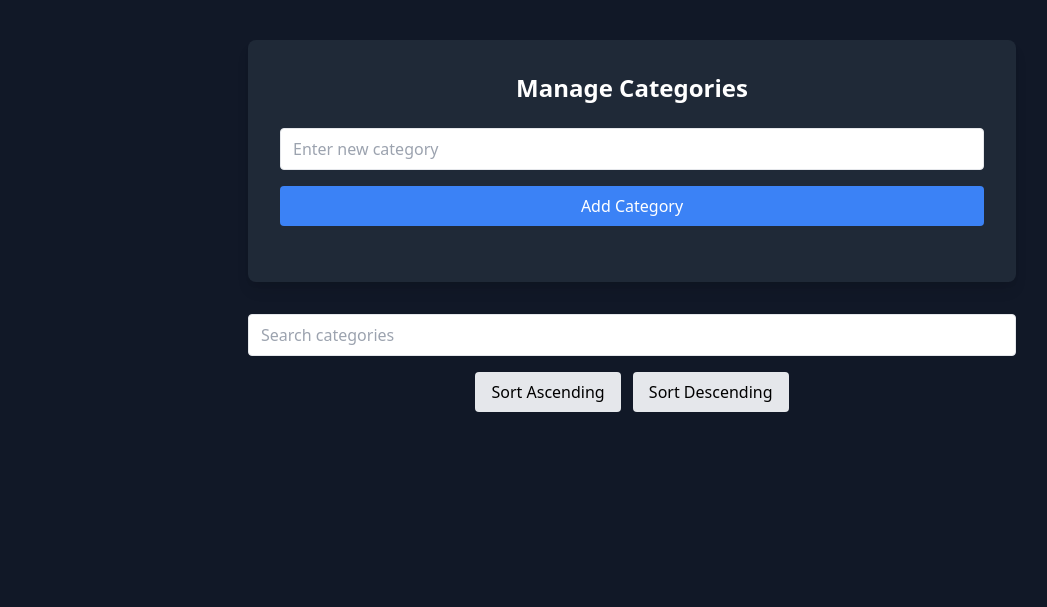
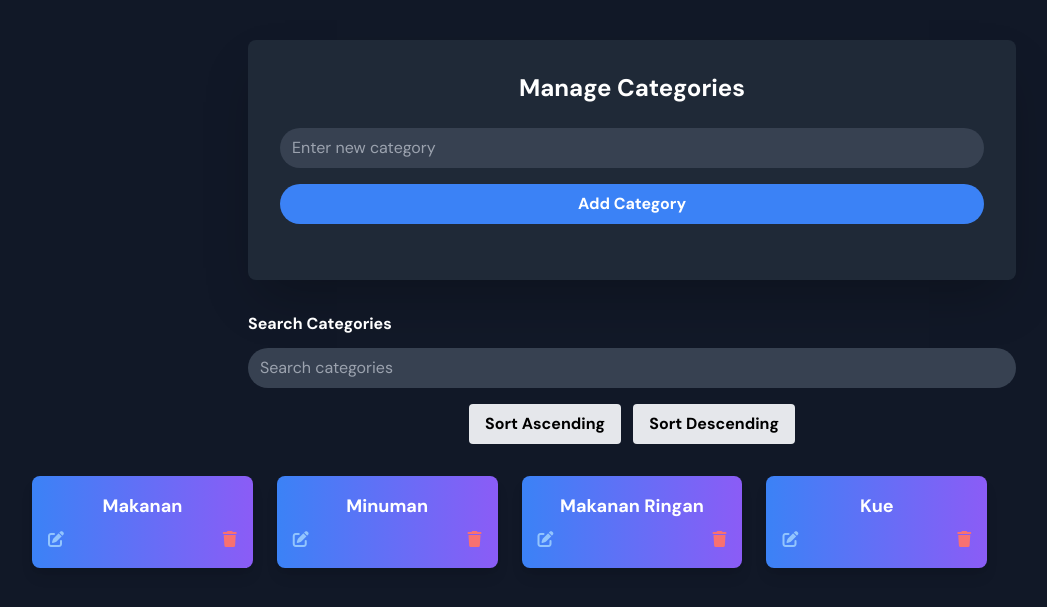
Before and after one commit to has-bogor/has-bogor, a Django app: template category/templates/category/list_category.html in a window 1280 px wide. Shown: the top 607 px of the page, without its empty margins (8-1055 px from the left). Run offline with Django 5.2, Linux system fonts and the light colour scheme; the template is opened without the code that fills it, so the values that code supplies are empty.

Commit message:
fixing template

```diff
--- a/category/templates/category/list_category.html
+++ b/category/templates/category/list_category.html
@@ -5,50 +5,62 @@
     <meta name="viewport" content="width=device-width, initial-scale=1.0">
     <title>Category Management</title>
     <link href="https://cdn.jsdelivr.net/npm/tailwindcss@2.2.19/dist/tailwind.min.css" rel="stylesheet">
+    <link href="https://fonts.googleapis.com/css2?family=DM+Sans:wght@400;500;700&display=swap" rel="stylesheet">
+    <link rel="stylesheet" href="https://cdnjs.cloudflare.com/ajax/libs/font-awesome/6.0.0-beta3/css/all.min.css">
+    <style>
+        body {
+            font-family: 'DM Sans', sans-serif; /* Set DM Sans as the default font */
+        }
+    </style>
+
 </head>
 <body class="bg-gray-900 p-10">
-    <div class="max-w-3xl mx-auto">
-        <div class="bg-gray-800 text-white p-8 rounded-lg shadow-lg mb-8">
+    <div class="">
+        <div class="max-w-3xl mx-auto bg-gray-800 text-white p-8 rounded-lg shadow-2xl mb-8">
             <h1 class="text-2xl text-white font-bold mb-6 text-center">Manage Categories</h1>
-
-        <!-- Sorting Buttons -->
-
 
             <!-- Add Category Form -->
             <div class="mb-6">
                 <form id="addCategoryForm" onsubmit="createCategory(event)">
-                <input type="text" id="newCategoryName" placeholder="Enter new category" class="border py-2 px-3 rounded w-full mb-4" required>
-                <button type="submit" class="bg-blue-500 text-white py-2 px-4 rounded w-full hover:bg-blue-600">Add Category</button>
+                    {% csrf_token %}
+                    <input type="text" id="newCategoryName" placeholder="Enter new category" class=" py-2 px-3 rounded-full w-full mb-4 text-white bg-gray-700" required>
+                    <button type="submit" class="bg-blue-500 text-white py-2 px-4  w-full hover:bg-blue-600 rounded-full font-bold">Add Category</button>
                 </form>
             </div>
         </div>
+
         <!-- Response Message -->
         <div id="responseMessage" class="hidden bg-green-100 text-green-700 p-4 rounded mb-4"></div>
-        <input type="text" id="searchBar" placeholder="Search categories"
-        class="border py-2 px-3 rounded w-full mb-4" oninput="searchCategories()">
+
+        <!-- Search Bar and Sorting Buttons -->
+        <div class="max-w-3xl mx-auto mb-8">
+            <h1 class="text-base text-white font-bold mb-3 text-left">Search Categories</h1>
+            <input type="text" id="searchBar" placeholder="Search categories" class="py-2 px-3 rounded-full w-full mb-4 bg-gray-700 text-white" oninput="searchCategories()">
             <div class="text-center mb-4">
-            <button onclick="fetchCategories('asc')" class="bg-gray-200 py-2 px-4 mr-2 rounded hover:bg-gray-300">Sort Ascending</button>
-            <button onclick="fetchCategories('desc')" class="bg-gray-200 py-2 px-4 rounded hover:bg-gray-300">Sort Descending</button>
+                <button onclick="fetchCategories('asc')" class="bg-gray-200 py-2 px-4 mr-2 rounded hover:bg-gray-300 font-bold">Sort Ascending</button>
+                <button onclick="fetchCategories('desc')" class="bg-gray-200 py-2 px-4 rounded hover:bg-gray-300 font-bold">Sort Descending</button>
             </div>
+        </div>
+
         <!-- Category List -->
-        <div id="categoryList" class="grid grid-cols-1 sm:grid-cols-2 lg:grid-cols-3 gap-6">
+        <div id="categoryList" class="grid grid-cols-1 sm:grid-cols-2 md:grid-cols-3 lg:grid-cols-4 xl:grid-cols-5 gap-6"">
             <!-- Category items will be populated here -->
         </div>
     </div>
 
     <script>
 
-
         function searchCategories() {
             const query = document.getElementById("searchBar").value;
             fetchCategories('asc', query);
         }
+
         function fetchCategories(order = 'asc', search = '') {
-            fetch(`/categories/?order=${order}&search=${search}`)
+            fetch(`/category/categories/?order=${order}&search=${search}`)
             .then(response => response.json())
             .then(data => {
                 if (data.success) {
-                    renderCategories(data.data);
+                    renderCategories(data.categories);
                 } else {
                     alert("Error fetching categories.");
                 }
@@ -64,34 +76,55 @@
 
             categories.forEach(category => {
                 const categoryItem = document.createElement('div');
-                categoryItem.classList.add('category-item', 'bg-white', 'p-6', 'rounded-lg', 'shadow-md', 'hover:shadow-lg', 'transition-shadow');
+                categoryItem.classList.add('category-item',
+                    'bg-gradient-to-r',
+                    'from-blue-500',
+                    'to-purple-500',
+                    'text-white',
+                    'p-4',
+                    'rounded-lg',
+                    'shadow-lg',
+                    'hover:shadow-xl',
+                    'transition-shadow',
+                    'transform',
+                    'hover:scale-105',
+                    'duration-200'
+                );
                 categoryItem.setAttribute('data-id', category.id);
                 categoryItem.innerHTML = `
-                    <h3 class="category-name text-lg font-semibold mb-2">${category.nama_category}</h3>
-                    <div class="mt-4 flex justify-between">
-                        <button onclick="editCategory('${category.id}', '${category.nama_category}')" class="text-blue-500 hover:text-blue-700">Edit</button>
-                        <button onclick="deleteCategory('${category.id}')" class="text-red-500 hover:text-red-700">Delete</button>
+                    <h3 class="category-name text-lg text-center font-semibold ">${category.nama_category}</h3>
+                    <div class="mt-2 flex justify-between">
+                        <button onclick="editCategory('${category.id}', '${category.nama_category}')" class="text-blue-300 hover:text-blue-400">
+                            <i class="fas fa-edit"></i> <!-- Edit icon -->
+                        </button>
+                        <button onclick="deleteCategory('${category.id}')" class="text-red-400 hover:text-red-500">
+                            <i class="fas fa-trash"></i> <!-- Delete icon -->
+                        </button>
                     </div>
                 `;
+
                 categoryList.appendChild(categoryItem);
             });
             }
 
+
         // Fetch categories on page load
         document.addEventListener("DOMContentLoaded", function() {
+            // Render the initial categories
             fetchCategories('asc');
         });
-
 
         // Create a new category via AJAX
         function createCategory(event) {
             event.preventDefault();
             const categoryName = document.getElementById("newCategoryName").value.trim();
-            fetch('/categories/create/', {
+            const csrfToken = document.querySelector('[name=csrfmiddlewaretoken]').value;
+
+            fetch('/category/categories/create/', {
                 method: 'POST',
                 headers: {
                     'Content-Type': 'application/json',
-                    'X-CSRFToken': '{{ csrf_token }}'
+                    'X-CSRFToken': csrfToken
                 },
                 body: JSON.stringify({ nama_category: categoryName })
             })
@@ -99,23 +132,30 @@
             .then(data => {
                 if (data.success) {
                     showMessage(data.message);
-                    fetchCategories('asc'); // Refresh list
-                    document.getElementById("newCategoryName").value = ""; // Clear input
+                    fetchCategories('asc');
+                    document.getElementById("newCategoryName").value = "";
                 } else {
                     showMessage(data.message, true);
                 }
+            })
+            .catch(error => {
+                console.error('Error creating category:', error);
+                showMessage("Error creating category.", true);
             });
         }
 
         // Edit an existing category
+        // Edit an existing category
         function editCategory(id, currentName) {
             const newName = prompt("Enter new name for the category:", currentName);
             if (newName && newName.trim() !== currentName) {
-                fetch(`/categories/update/${id}/`, {
+                const csrfToken = document.querySelector('[name=csrfmiddlewaretoken]').value;
+
+                fetch(`/category/categories/update/${id}/`, {  // Add 'category' prefix here
                     method: 'PUT',
                     headers: {
                         'Content-Type': 'application/json',
-                        'X-CSRFToken': '{{ csrf_token }}'
+                        'X-CSRFToken': csrfToken
                     },
                     body: JSON.stringify({ nama_category: newName.trim() })
                 })
@@ -134,10 +174,12 @@
         // Delete a category
         function deleteCategory(id) {
             if (confirm("Are you sure you want to delete this category?")) {
-                fetch(`/categories/delete/${id}/`, {
+                const csrfToken = document.querySelector('[name=csrfmiddlewaretoken]').value;
+
+                fetch(`/category/categories/delete/${id}/`, {  // Add 'category' prefix here
                     method: 'DELETE',
                     headers: {
-                        'X-CSRFToken': '{{ csrf_token }}'
+                        'X-CSRFToken': csrfToken
                     }
                 })
                 .then(response => response.json())
@@ -152,6 +194,7 @@
             }
         }
 
+
         // Display response messages
         function showMessage(message, isError = false) {
             const responseMessage = document.getElementById("responseMessage");
@@ -162,11 +205,6 @@
             responseMessage.classList.toggle("text-green-700", !isError);
             responseMessage.classList.toggle("text-red-700", isError);
         }
-
-        // Fetch categories on page load
-        document.addEventListener("DOMContentLoaded", function() {
-            fetchCategories('asc');
-        });
     </script>
 </body>
 </html>
--- a/category/urls.py
+++ b/category/urls.py
@@ -2,9 +2,9 @@
 from . import views
 
 urlpatterns = [
+    path('', views.category_management, name='category_management'),  # This is the main view
     path('categories/', views.list_categories_ordered, name='list_categories_ordered'),
     path('categories/create/', views.create_category, name='create_category'),
     path('categories/update/<int:id>/', views.update_category, name='update_category'),
     path('categories/delete/<int:id>/', views.delete_category, name='delete_category'),
-
 ]
--- a/category/views.py
+++ b/category/views.py
@@ -5,6 +5,8 @@
 from django.shortcuts import get_object_or_404
 from .models import Category
 import json
+from django.shortcuts import render
+
 
 @csrf_exempt
 @require_POST
@@ -52,20 +54,36 @@
 
 @require_GET
 def list_categories_ordered(request):
+    # Define the initial dataset
+    initial_categories = [
+        {"id": -1, "nama_category": "Makanan"},
+        {"id": -2, "nama_category": "Minuman"},
+        {"id": -3, "nama_category": "Makanan Ringan"},
+        {"id": -4, "nama_category": "Kue"},
+    ]
+
     order = request.GET.get('order', 'asc')
     search_query = request.GET.get('search', '').strip()
 
+    # Fetch categories from the database with ordering and search
     if order == 'desc':
         categories = Category.objects.order_by('-nama_category')
     else:
         categories = Category.objects.order_by('nama_category')
 
-    # Apply search filter if search query is provided
     if search_query:
         categories = categories.filter(nama_category__icontains=search_query)
 
-    categories_data = [{"id": category.id, "nama_category": category.nama_category} for category in categories]
+    # Format database categories as a list of dictionaries
+    db_categories = [{"id": category.id, "nama_category": category.nama_category} for category in categories]
+
+    # Combine initial dataset with database categories
+    all_categories = initial_categories + db_categories
+
     return JsonResponse({
         "success": True,
-        "categories": categories_data
+        "categories": all_categories
     })
+
+def category_management(request):
+    return render(request, 'category/list_category.html')
--- a/has_bogor/settings.py
+++ b/has_bogor/settings.py
@@ -38,7 +38,7 @@
     'django.contrib.messages',
     'django.contrib.staticfiles',
     'main',
-    'authentication',
+    #'authentication',
     'penyimpanan',
     'pembayaran',
     'category'
```
Also changed, not shown: category/migrations/0001_initial.py (added). Lines whose indentation alone changed are shown as unchanged.
